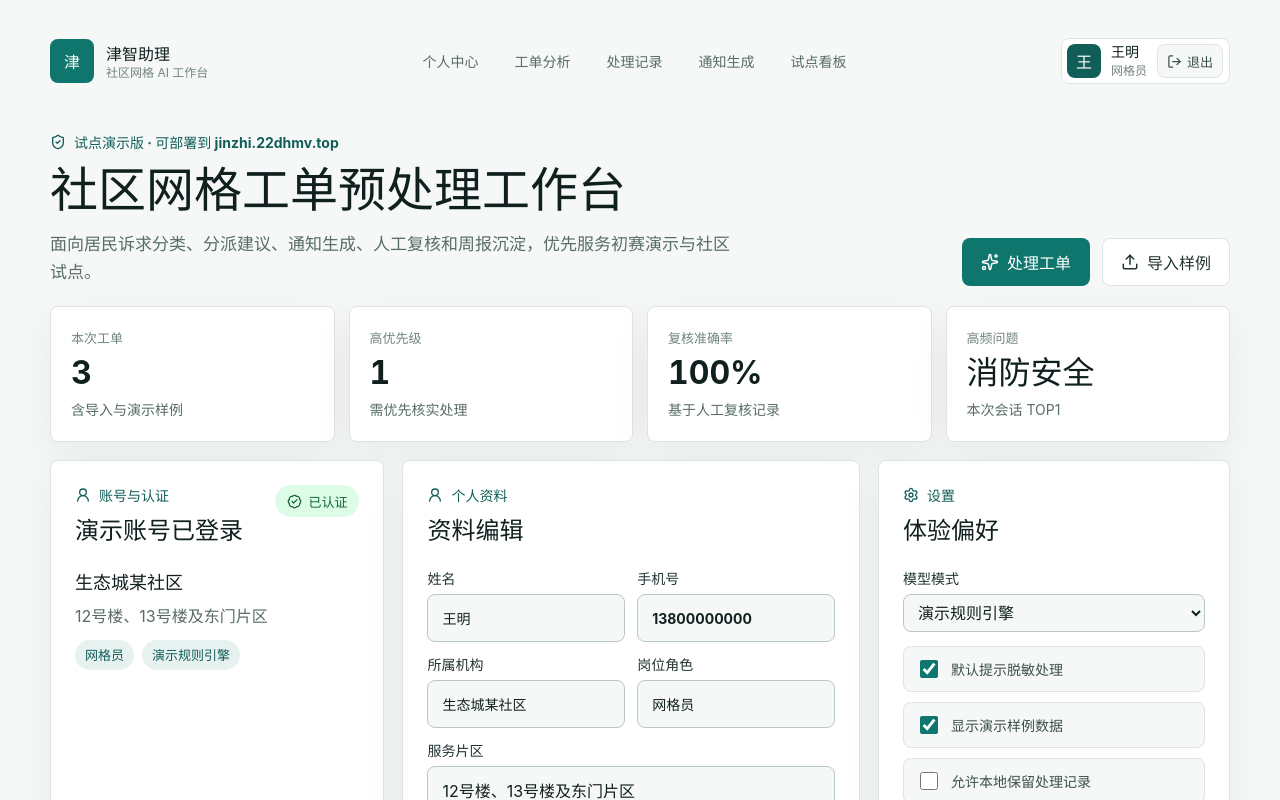
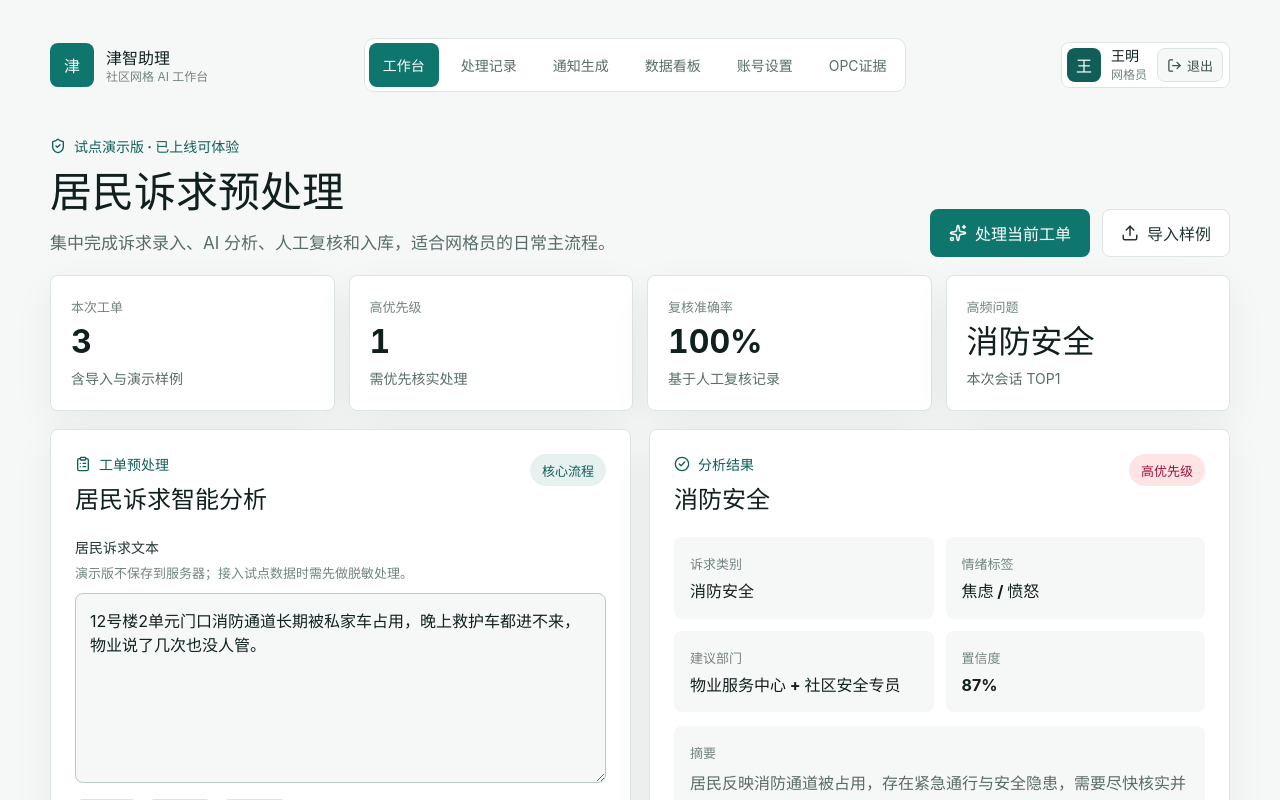
Before and after one commit to wzy88/jinzhi-assistant, a React (Vite) app: page / in a window 1280 px wide. Shown: the top 800 px of the page. Built offline with nearby package versions, Linux system fonts and the light colour scheme.

Commit message:
Refine app navigation layout

```diff
--- a/src/App.css
+++ b/src/App.css
@@ -23,6 +23,15 @@
   gap: 12px;
   color: var(--ink-900);
   text-decoration: none;
+}
+
+.brand-button {
+  border: 0;
+  padding: 0;
+  background: transparent;
+  font: inherit;
+  text-align: left;
+  cursor: pointer;
 }
 
 .brand-mark {
@@ -51,23 +60,35 @@
   display: flex;
   align-items: center;
   gap: 8px;
+  padding: 4px;
+  border: 1px solid var(--border);
+  border-radius: 10px;
+  background: #ffffff;
 }
 
-.nav-links a {
+.tab-button {
   min-height: 44px;
   display: inline-flex;
   align-items: center;
   border-radius: 8px;
+  border: 0;
   padding: 0 14px;
   color: var(--ink-600);
+  background: transparent;
+  font: inherit;
   font-size: 14px;
-  text-decoration: none;
+  cursor: pointer;
 }
 
-.nav-links a:hover,
-.nav-links a:focus-visible {
+.tab-button:hover,
+.tab-button:focus-visible {
   color: var(--ink-900);
   background: var(--surface-strong);
+}
+
+.tab-button.active {
+  color: #ffffff;
+  background: var(--primary);
 }
 
 .account-chip {
@@ -137,15 +158,15 @@
   align-items: flex-end;
   justify-content: space-between;
   gap: 24px;
-  padding: 34px 0 20px;
+  padding: 30px 0 18px;
 }
 
 .workspace-brief h1 {
   max-width: 720px;
   margin: 0;
   color: var(--ink-900);
-  font-size: clamp(30px, 4vw, 48px);
-  line-height: 1.08;
+  font-size: clamp(28px, 3.4vw, 42px);
+  line-height: 1.12;
   letter-spacing: 0;
 }
 
--- a/src/App.tsx
+++ b/src/App.tsx
@@ -73,6 +73,52 @@ type UserSettings = {
   showDemoData: boolean
 }
 
+type ViewKey = 'workspace' | 'records' | 'notice' | 'dashboard' | 'account' | 'opc'
+
+const views: Array<{
+  key: ViewKey
+  label: string
+  title: string
+  description: string
+}> = [
+  {
+    key: 'workspace',
+    label: '工作台',
+    title: '居民诉求预处理',
+    description: '集中完成诉求录入、AI 分析、人工复核和入库，适合网格员的日常主流程。',
+  },
+  {
+    key: 'records',
+    label: '处理记录',
+    title: '试点工单沉淀',
+    description: '查看最近处理记录，更新转派和回访状态，把演示过程变成可复核数据。',
+  },
+  {
+    key: 'notice',
+    label: '通知生成',
+    title: '多渠道居民通知',
+    description: '根据当前工单类别生成正式版、居民群版和短信版，减少重复写作。',
+  },
+  {
+    key: 'dashboard',
+    label: '数据看板',
+    title: '高频问题与周报',
+    description: '给社区负责人查看高频问题、复核准确率和周报草稿。',
+  },
+  {
+    key: 'account',
+    label: '账号设置',
+    title: '演示账号与体验偏好',
+    description: '维护演示身份、机构资料和模型/数据偏好，后续可升级为真实账号。',
+  },
+  {
+    key: 'opc',
+    label: 'OPC证据',
+    title: '从 Demo 到试点交付',
+    description: '集中展示比赛证据链、数据边界和下一步真实试点材料。',
+  },
+]
+
 const sampleTickets = [
   '12号楼2单元门口消防通道长期被私家车占用，晚上救护车都进不来，物业说了几次也没人管。',
   '小区东门旁边垃圾桶满了两天没人清理，天气热味道很大，老人孩子路过都受不了。',
@@ -128,6 +174,7 @@ const defaultSettings: UserSettings = {
 
 function App() {
   const fileInputRef = useRef<HTMLInputElement>(null)
+  const [activeView, setActiveView] = useState<ViewKey>('workspace')
   const [isSignedIn, setIsSignedIn] = useState(() => readJson('jinzhi-auth', true))
   const [profile, setProfile] = useState<UserProfile>(() => readJson('jinzhi-profile', defaultProfile))
   const [settings, setSettings] = useState<UserSettings>(() => readJson('jinzhi-settings', defaultSettings))
@@ -170,6 +217,8 @@ function App() {
       accuracy,
     }
   }, [records])
+
+  const currentView = views.find((view) => view.key === activeView) || views[0]
 
   async function analyzeTicket() {
     setIsAnalyzing(true)
@@ -234,6 +283,7 @@ function App() {
     setTicket(record.text)
     setAnalysis(record.analysis)
     setCurrentRecordId(record.id)
+    setActiveView('workspace')
   }
 
   async function copyText(key: string, text: string) {
@@ -298,7 +348,7 @@ function App() {
   return (
     <main className="app-shell">
       <header className="topbar" aria-label="产品导航">
-        <a className="brand" href="#workspace" aria-label="津智助理首页">
+        <button className="brand brand-button" type="button" onClick={() => setActiveView('workspace')} aria-label="返回工作台">
           <span className="brand-mark" aria-hidden="true">
             津
           </span>
@@ -306,13 +356,19 @@ function App() {
             <strong>津智助理</strong>
             <small>社区网格 AI 工作台</small>
           </span>
-        </a>
-        <nav className="nav-links" aria-label="页面分区">
-          <a href="#account">个人中心</a>
-          <a href="#analyze">工单分析</a>
-          <a href="#records">处理记录</a>
-          <a href="#notice">通知生成</a>
-          <a href="#dashboard">试点看板</a>
+        </button>
+        <nav className="nav-links" aria-label="功能视图">
+          {views.map((view) => (
+            <button
+              className={`tab-button ${activeView === view.key ? 'active' : ''}`}
+              type="button"
+              key={view.key}
+              onClick={() => setActiveView(view.key)}
+              aria-current={activeView === view.key ? 'page' : undefined}
+            >
+              {view.label}
+            </button>
+          ))}
         </nav>
         <div className="account-chip" aria-label="当前账号">
           <span className="avatar" aria-hidden="true">
@@ -329,22 +385,27 @@ function App() {
         </div>
       </header>
 
-      <section className="workspace-brief" id="workspace">
+      <section className="workspace-brief">
         <div>
           <p className="eyebrow">
             <ShieldCheck size={16} aria-hidden="true" />
-            试点演示版 · 可部署到 jinzhi.22dhmv.top
+            试点演示版 · 已上线可体验
           </p>
-          <h1>社区网格工单预处理工作台</h1>
-          <p className="brief-text">
-            面向居民诉求分类、分派建议、通知生成、人工复核和周报沉淀，优先服务初赛演示与社区试点。
-          </p>
+          <h1>{currentView.title}</h1>
+          <p className="brief-text">{currentView.description}</p>
         </div>
         <div className="brief-actions">
-          <a className="primary-link" href="#analyze">
+          {activeView !== 'workspace' ? (
+            <button className="primary-button" type="button" onClick={() => setActiveView('workspace')}>
               <Sparkles size={18} aria-hidden="true" />
-            处理工单
-          </a>
+              去处理工单
+            </button>
+          ) : (
+            <button className="primary-button" type="button" onClick={analyzeTicket} disabled={isAnalyzing}>
+              {isAnalyzing ? <Loader2 className="spin" size={18} aria-hidden="true" /> : <Sparkles size={18} aria-hidden="true" />}
+              {isAnalyzing ? '分析中' : '处理当前工单'}
+            </button>
+          )}
           <button className="secondary-link button-link" type="button" onClick={() => fileInputRef.current?.click()}>
             <Upload size={18} aria-hidden="true" />
             导入样例
@@ -353,6 +414,8 @@ function App() {
         </div>
       </section>
 
+      {activeView === 'workspace' && (
+        <>
           <section className="metric-grid" aria-label="核心指标">
             {dashboard.metrics.map((metric) => (
               <article className="metric-card" key={metric.label}>
@@ -363,7 +426,111 @@ function App() {
             ))}
           </section>
 
-      <section className="account-grid" id="account">
+          <section className="workspace-grid">
+            <article className="panel input-panel">
+          <div className="panel-heading">
+            <div>
+              <p className="section-kicker">
+                <ClipboardList size={16} aria-hidden="true" />
+                工单预处理
+              </p>
+              <h2>居民诉求智能分析</h2>
+            </div>
+            <span className="status-pill">核心流程</span>
+          </div>
+
+          <label htmlFor="ticket-input">居民诉求文本</label>
+          <p className="field-helper">演示版不保存到服务器；接入试点数据时需先做脱敏处理。</p>
+          <textarea
+            id="ticket-input"
+            value={ticket}
+            onChange={(event) => setTicket(event.target.value)}
+            rows={8}
+          />
+          <div className="sample-row" aria-label="示例诉求">
+            {sampleTickets.map((sample, index) => (
+              <button type="button" key={sample} onClick={() => setTicket(sample)}>
+                示例 {index + 1}
+              </button>
+            ))}
+          </div>
+          <div className="button-row">
+            <button className="primary-button" type="button" onClick={analyzeTicket} disabled={isAnalyzing}>
+              {isAnalyzing ? <Loader2 className="spin" size={18} aria-hidden="true" /> : <Send size={18} aria-hidden="true" />}
+              {isAnalyzing ? '分析中' : '智能分析并入库'}
+            </button>
+            <button className="secondary-button" type="button" onClick={() => fileInputRef.current?.click()}>
+              <Upload size={18} aria-hidden="true" />
+              批量导入
+            </button>
+          </div>
+        </article>
+
+        <article className="panel result-panel" aria-live="polite">
+          <div className="panel-heading">
+            <div>
+              <p className="section-kicker">
+                <CheckCircle2 size={16} aria-hidden="true" />
+                分析结果
+              </p>
+              <h2>{analysis.category}</h2>
+            </div>
+            <span className={`urgency urgency-${analysis.urgency}`}>{analysis.urgency}优先级</span>
+          </div>
+
+          <div className="result-grid">
+            <div>
+              <span>诉求类别</span>
+              <strong>{analysis.category}</strong>
+            </div>
+            <div>
+              <span>情绪标签</span>
+              <strong>{analysis.emotion}</strong>
+            </div>
+            <div>
+              <span>建议部门</span>
+              <strong>{analysis.department}</strong>
+            </div>
+            <div>
+              <span>置信度</span>
+              <strong>{confidencePercent}%</strong>
+            </div>
+          </div>
+
+          <div className="summary-box">
+            <span>摘要</span>
+            <p>{analysis.summary}</p>
+          </div>
+
+          <div className="steps">
+            <span>建议动作</span>
+            <ol>
+              {analysis.nextSteps.map((step) => (
+                <li key={step}>{step}</li>
+              ))}
+            </ol>
+          </div>
+
+          <div className="review-box">
+            <span>人工复核</span>
+            <div className="button-row compact">
+              <button className="secondary-button" type="button" onClick={() => reviewCurrent('正确')}>
+                <Check size={16} aria-hidden="true" />
+                判断正确
+              </button>
+              <button className="secondary-button danger-soft" type="button" onClick={() => reviewCurrent('需调整')}>
+                <XCircle size={16} aria-hidden="true" />
+                需调整
+              </button>
+            </div>
+          </div>
+        </article>
+      </section>
+        </>
+      )}
+
+      {activeView === 'account' && (
+        <section className="account-grid">
           <article className="panel account-panel">
             <div className="panel-heading">
               <div>
@@ -499,108 +666,9 @@ function App() {
             </div>
           </article>
         </section>
+      )}
 
-      <section className="workspace-grid">
-        <article className="panel input-panel" id="analyze">
-          <div className="panel-heading">
-            <div>
-              <p className="section-kicker">
-                <ClipboardList size={16} aria-hidden="true" />
-                工单预处理
-              </p>
-              <h2>居民诉求智能分析</h2>
-            </div>
-            <span className="status-pill">核心流程</span>
-          </div>
-
-          <label htmlFor="ticket-input">居民诉求文本</label>
-          <p className="field-helper">演示版不保存到服务器；接入试点数据时需先做脱敏处理。</p>
-          <textarea
-            id="ticket-input"
-            value={ticket}
-            onChange={(event) => setTicket(event.target.value)}
-            rows={8}
-          />
-          <div className="sample-row" aria-label="示例诉求">
-            {sampleTickets.map((sample, index) => (
-              <button type="button" key={sample} onClick={() => setTicket(sample)}>
-                示例 {index + 1}
-              </button>
-            ))}
-          </div>
-          <div className="button-row">
-            <button className="primary-button" type="button" onClick={analyzeTicket} disabled={isAnalyzing}>
-              {isAnalyzing ? <Loader2 className="spin" size={18} aria-hidden="true" /> : <Send size={18} aria-hidden="true" />}
-              {isAnalyzing ? '分析中' : '智能分析并入库'}
-            </button>
-            <button className="secondary-button" type="button" onClick={() => fileInputRef.current?.click()}>
-              <Upload size={18} aria-hidden="true" />
-              批量导入
-            </button>
-          </div>
-        </article>
-
-        <article className="panel result-panel" aria-live="polite">
-          <div className="panel-heading">
-            <div>
-              <p className="section-kicker">
-                <CheckCircle2 size={16} aria-hidden="true" />
-                分析结果
-              </p>
-              <h2>{analysis.category}</h2>
-            </div>
-            <span className={`urgency urgency-${analysis.urgency}`}>{analysis.urgency}优先级</span>
-          </div>
-
-          <div className="result-grid">
-            <div>
-              <span>诉求类别</span>
-              <strong>{analysis.category}</strong>
-            </div>
-            <div>
-              <span>情绪标签</span>
-              <strong>{analysis.emotion}</strong>
-            </div>
-            <div>
-              <span>建议部门</span>
-              <strong>{analysis.department}</strong>
-            </div>
-            <div>
-              <span>置信度</span>
-              <strong>{confidencePercent}%</strong>
-            </div>
-          </div>
-
-          <div className="summary-box">
-            <span>摘要</span>
-            <p>{analysis.summary}</p>
-          </div>
-
-          <div className="steps">
-            <span>建议动作</span>
-            <ol>
-              {analysis.nextSteps.map((step) => (
-                <li key={step}>{step}</li>
-              ))}
-            </ol>
-          </div>
-
-          <div className="review-box">
-            <span>人工复核</span>
-            <div className="button-row compact">
-              <button className="secondary-button" type="button" onClick={() => reviewCurrent('正确')}>
-                <Check size={16} aria-hidden="true" />
-                判断正确
-              </button>
-              <button className="secondary-button danger-soft" type="button" onClick={() => reviewCurrent('需调整')}>
-                <XCircle size={16} aria-hidden="true" />
-                需调整
-              </button>
-            </div>
-          </div>
-        </article>
-      </section>
-
+      {activeView === 'records' && (
       <section className="panel record-panel" id="records">
         <div className="panel-heading">
           <div>
@@ -650,7 +718,9 @@ function App() {
           ))}
         </div>
       </section>
+      )}
 
+      {activeView === 'notice' && (
       <section className="workspace-grid">
         <article className="panel" id="notice">
           <div className="panel-heading">
@@ -682,7 +752,9 @@ function App() {
           <NoticeBlock title="短信版" text={notice.sms} copied={copiedKey === 'sms'} onCopy={() => copyText('sms', notice.sms)} />
         </article>
       </section>
+      )}
 
+      {activeView === 'dashboard' && (
       <section className="dashboard" id="dashboard">
         <div className="panel chart-panel">
           <div className="panel-heading">
@@ -731,7 +803,10 @@ function App() {
           </div>
         </div>
       </section>
+      )}
 
+      {activeView === 'opc' && (
+        <>
       <section className="dashboard">
         <div className="panel report-panel">
           <p className="section-kicker">
@@ -785,6 +860,8 @@ function App() {
           </div>
         </div>
       </section>
+        </>
+      )}
     </main>
   )
 }
```
Lines whose indentation alone changed are shown as unchanged.
